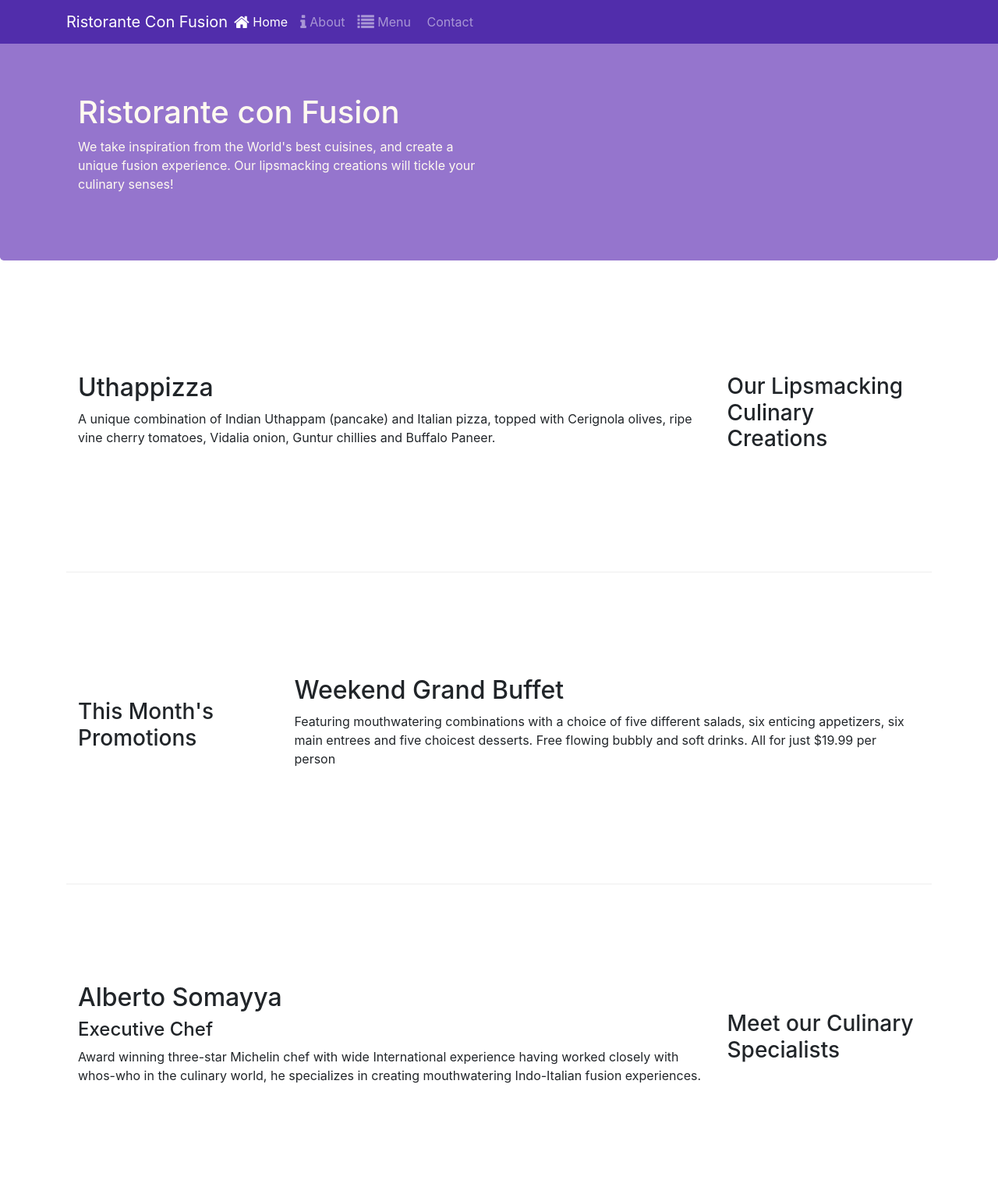
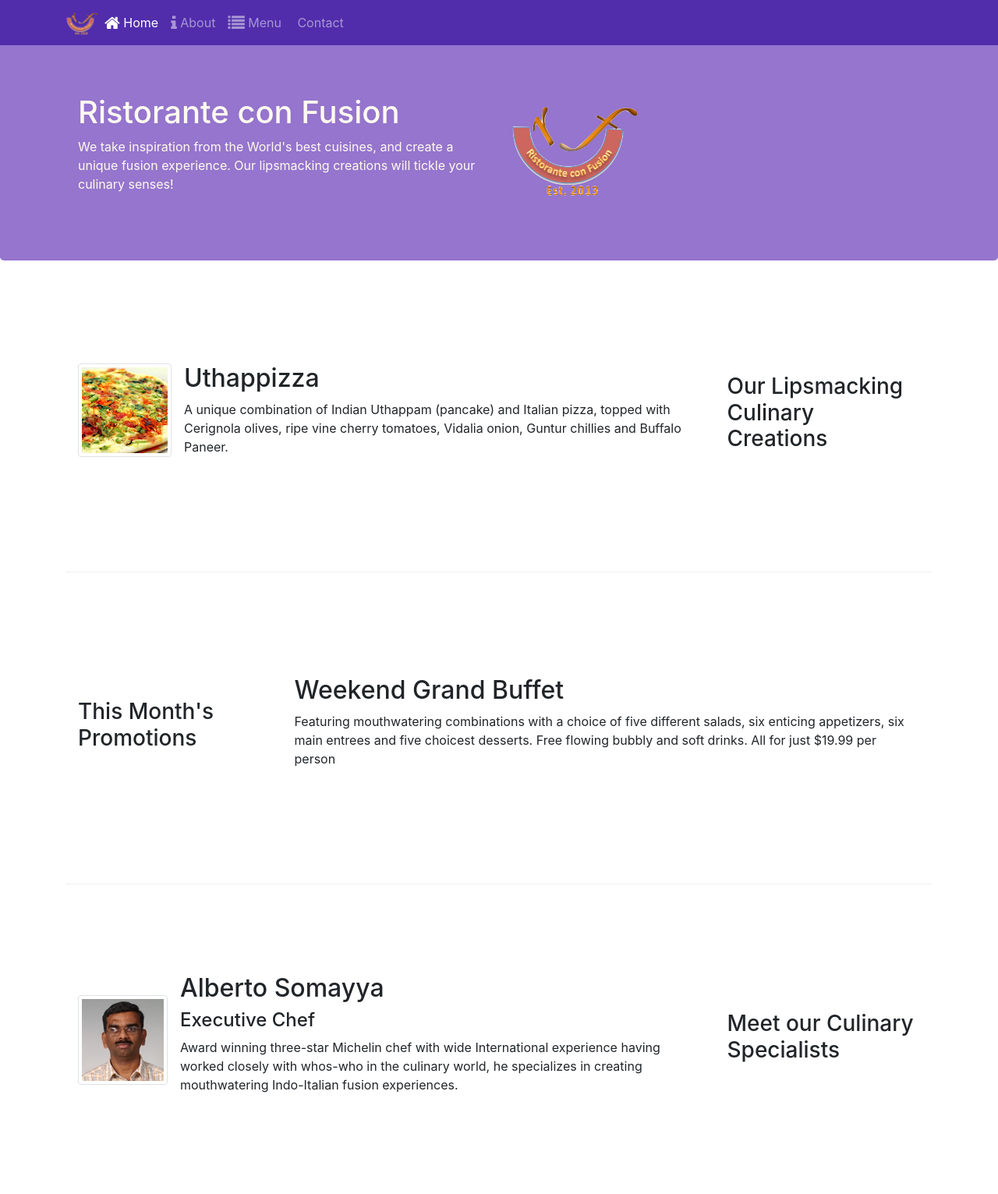
Before and after one commit to RabiunC/Initial-Setup, a website: page index.html in a window 1280 px wide. Shown: the top 1531 px of the page at 78% size. Drawn offline with nearby package versions, Linux system fonts and the light colour scheme; some icons are missing.

Commit message:
Media & Images

```diff
--- a/index.html
+++ b/index.html
@@ -20,7 +20,7 @@
                 <button class="navbar-toggler" type="button" data-toggle="collapse" data-target="#Navbar">
                         <span class="navbar-toggler-icon"></span>
                 </button>
-                <a class="navbar-brand mr-auto" href="#">Ristorante Con Fusion  </a>
+                <a class="navbar-brand mr-auto" href="#"><img src="./img/logo.png" height="30" width="41"></a>
                 <div class="collapse navbar-collapse" id="Navbar">
                         <ul class="navbar-nav mr-auto">
                                 <li class="nav-item active"><a class="nav-link" href="#"><span class="fa fa-home fa-lg"></span> Home</a></li>
@@ -38,7 +38,8 @@
                     <h1>Ristorante con Fusion</h1>
                     <p>We take inspiration from the World's best cuisines, and create a unique fusion experience. Our lipsmacking creations will tickle your culinary senses!</p>
                 </div>
-                <div class="col-12 col-sm">
+                <div class="col-12 col-sm align-self-center">
+                        <img src="/img/logo.png" class="img-fluid">
                 </div>
             </div>
         </div>
@@ -50,8 +51,15 @@
                 <h3>Our Lipsmacking Culinary Creations</h3>
             </div>
             <div class="col col-sm order-sm-first col-md">
-                <h2>Uthappizza</h2>
-                <p>A unique combination of Indian Uthappam (pancake) and Italian pizza, topped with Cerignola olives, ripe vine cherry tomatoes, Vidalia onion, Guntur chillies and Buffalo Paneer.</p>
+
+                <div class="media">
+                   <img class="d-flex mr-3 img-thumbnail align-items-center"
+                    src="img/uthappizza.png" alt="uthappizza">
+                   <div class="media-body">
+                        <h2 class="mt-0">Uthappizza</h2>
+                        <p class="d--none d-sm-block">A unique combination of Indian Uthappam (pancake) and Italian pizza, topped with Cerignola olives, ripe vine cherry tomatoes, Vidalia onion, Guntur chillies and Buffalo Paneer.</p>
+                   </div>
+                </div>
             </div>
         </div>
 
@@ -70,11 +78,20 @@
                 <h3>Meet our Culinary Specialists</h3>
             </div>
             <div class="col col-sm order-sm-first col-md">
-                <h2>Alberto Somayya</h2>
-                <h4>Executive Chef</h4>
-                <p>Award winning three-star Michelin chef with wide International experience having worked closely with whos-who in the culinary world, he specializes in creating mouthwatering Indo-Italian fusion experiences. </p>
+                    <div class="media">
+                            <img class="d-flex mr-3 img-thumbnail align-self-center"
+                                    src="img/alberto.png" alt="Alberto Somayya">
+                            <div class="media-body">
+                                <h2 class="mt-0">Alberto Somayya</h2>
+                                <h4>Executive Chef</h4>
+                                <p class="d-none d-sm-block">Award winning three-star Michelin chef with wide
+                                    International experience having worked closely with
+                                    whos-who in the culinary world, he specializes in
+                                    creating mouthwatering Indo-Italian fusion experiences.
+                                    </p>
+                            </div>
+                    </div>
             </div>
-        </div>
     </div>
 
     <footer class="footer">
```
Also changed, not shown: aboutus.html (+4 -1 lines), contactus.html (+3 -2 lines), img/alberto.png (added), img/buffet.png (added), img/logo.png (added), img/uthappizza.png (added), 1 other file.
